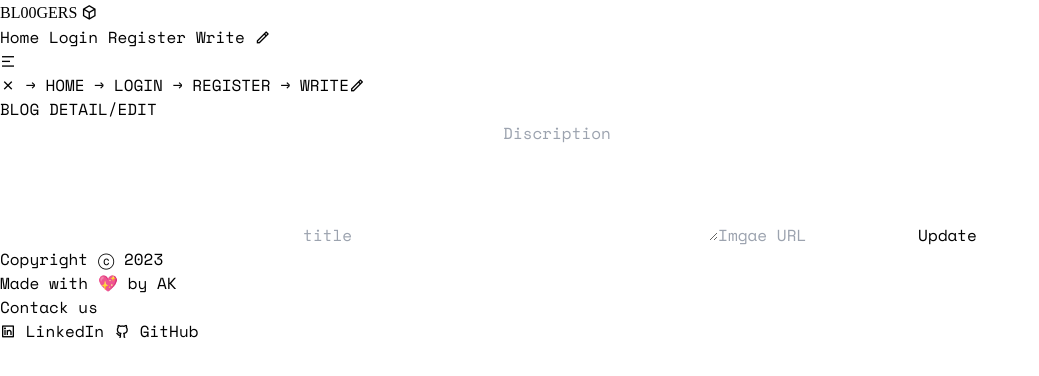
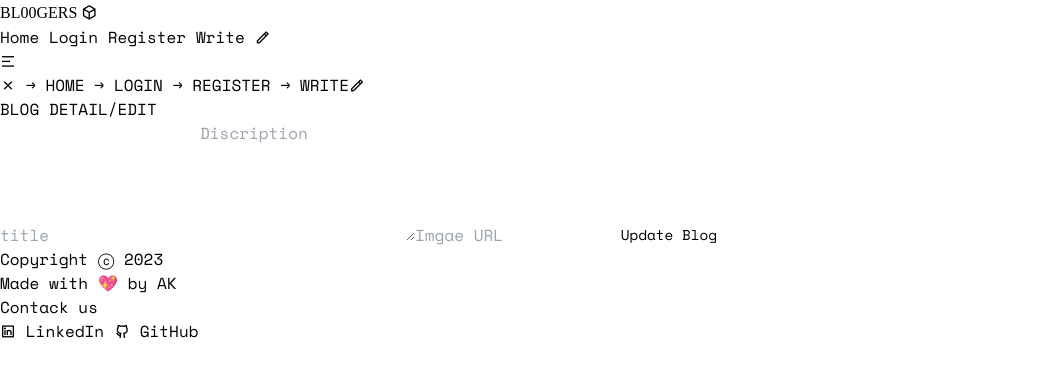
Before and after one commit to Githubak2002/Simple-blog-app, a React (Vite) app in the folder client/: page /blog-detail/1 in a window 1280 px wide. Shown: the top 376 px of the page, without its empty margins (0-1039 px from the left). Built offline with nearby package versions, Linux system fonts and the light colour scheme; no server answers; a web font is replaced by a local one.

Commit message:
Update BlogDetail.jsx

```diff
--- a/client/src/pages/BlogDetail.jsx
+++ b/client/src/pages/BlogDetail.jsx
@@ -3,8 +3,10 @@ import { useState,useEffect } from 'react';
 import toast from 'react-hot-toast';
 import { useNavigate } from 'react-router-dom';
 import { useParams } from 'react-router-dom';
+import { motion } from 'framer-motion';
 
 // input tailwind css
+const ipCss = " border-b-2 focus:outline-none p-2 w-full";
 const inputCss = "border-black p-2 border-2 w-full rounded-md";
 const baseURl = import.meta.env.VITE_BACKEND_BASE_URL;
 
@@ -64,19 +66,33 @@ const BlogDetail = () => {
 
 
   return (
-    <section>
+    <section className='min-h-[70vh] bgImg pt-4'>
       <h2 className='text-center text-xl font-bold my-5'>BLOG DETAIL/EDIT</h2>
 
-      <main className='flexCenter'>
+      <main className='flex justify-evenly items-center'>
 
-        <form className='border-2 w-full max-w-[600px] mx-4 px-6 py-12 flex flex-col items-center justify-center gap-y-4 rounded-xl shadow-2xl shadow-slate-400' onSubmit={handleSubmit}>
-            <input className={inputCss} onChange={onChangeHandler} type="text" placeholder='title' value={inputs.title} name="title" required />
-            {/* <input type="text"></input> */}
-            <textarea rows='5' className={`${inputCss} min-h-[20vh]`}  onChange={onChangeHandler} type="text" placeholder='Discription' value={inputs.discription} name="discription" required/>
-            <input className={inputCss} onChange={onChangeHandler} type="text" placeholder='Imgae URL' value={inputs.image} name="image" required/>
+        <motion.form
+         initial={{opacity:0, scale:0}}
+         animate={{opacity:1, scale:1}}
+         transition={{ duration: 0.3 }}
+        className='w-full max-w-[780px] mx-4 px-6 pt-12 flex flex-col gap-y-4 ' onSubmit={handleSubmit}>
 
-            <button className="p-2 border-black border-2 mt-6 hover:-translate-y-1 transition-all hover:scale-110 rounded-xl" type='submit'>Update</button>
-        </form>
+            <input className={`${ipCss} italic font-black text-xl sm:text-3xl`}  onChange={onChangeHandler} type="text" placeholder='title' value={inputs.title} name="title" required />
+
+            <textarea rows='5' className={`${ipCss} min-h-[20vh]`}  onChange={onChangeHandler} type="text" placeholder='Discription' value={inputs.discription} name="discription" required/>
+            <input className={ipCss} onChange={onChangeHandler} type="text" placeholder='Imgae URL' value={inputs.image} name="image" required/>
+
+            <motion.button
+            animate={{ scale: [1, 0.8, 1] }}
+            transition={{
+                duration: 2,
+                ease: "easeInOut",
+                repeat: Infinity,
+                repeatType: "loop"
+            }}
+
+            className="className=' text-xl sm:text-3xl lg:text-black text-blue-500  focus:outline-none mt-6 w-fit p-2 font-thin hover:text-blue-500 hover:font-black" type='submit'>Update Blog</motion.button>
+        </motion.form>
       </main>
 
     </section>
```
